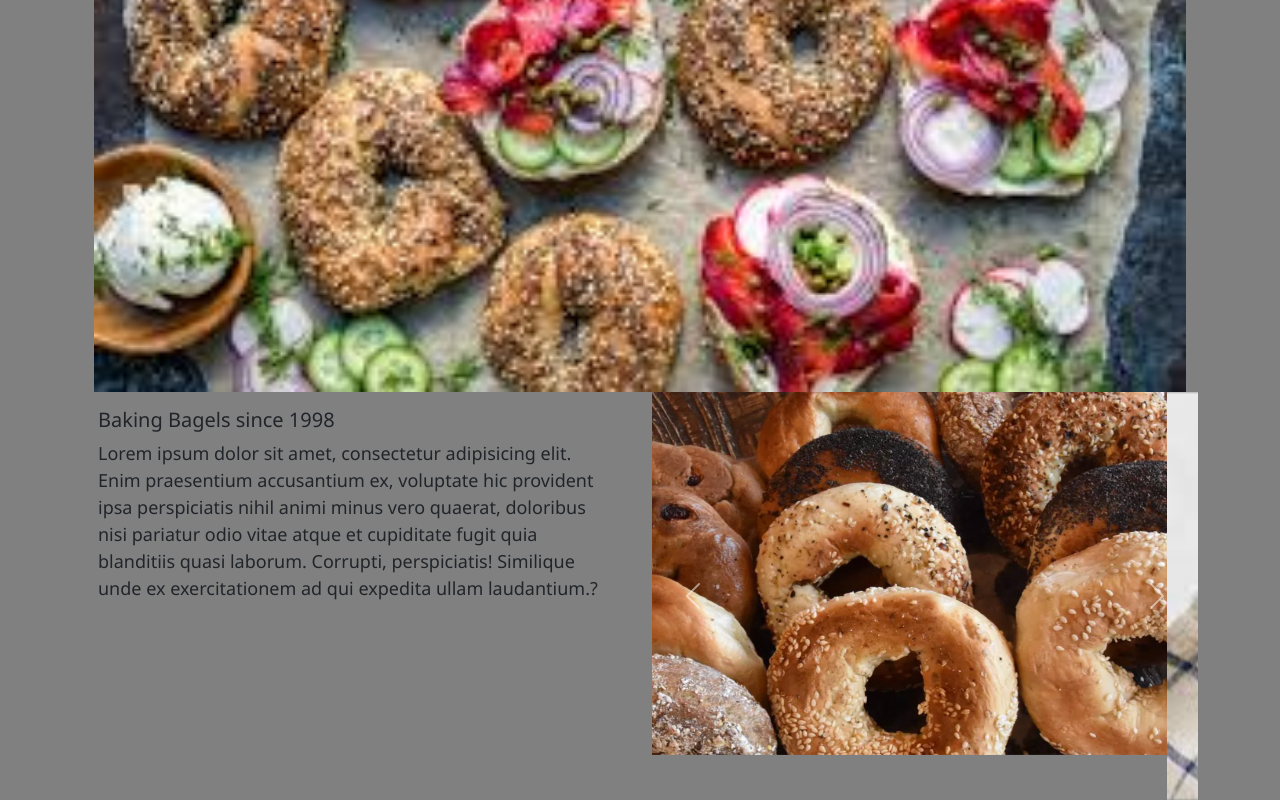
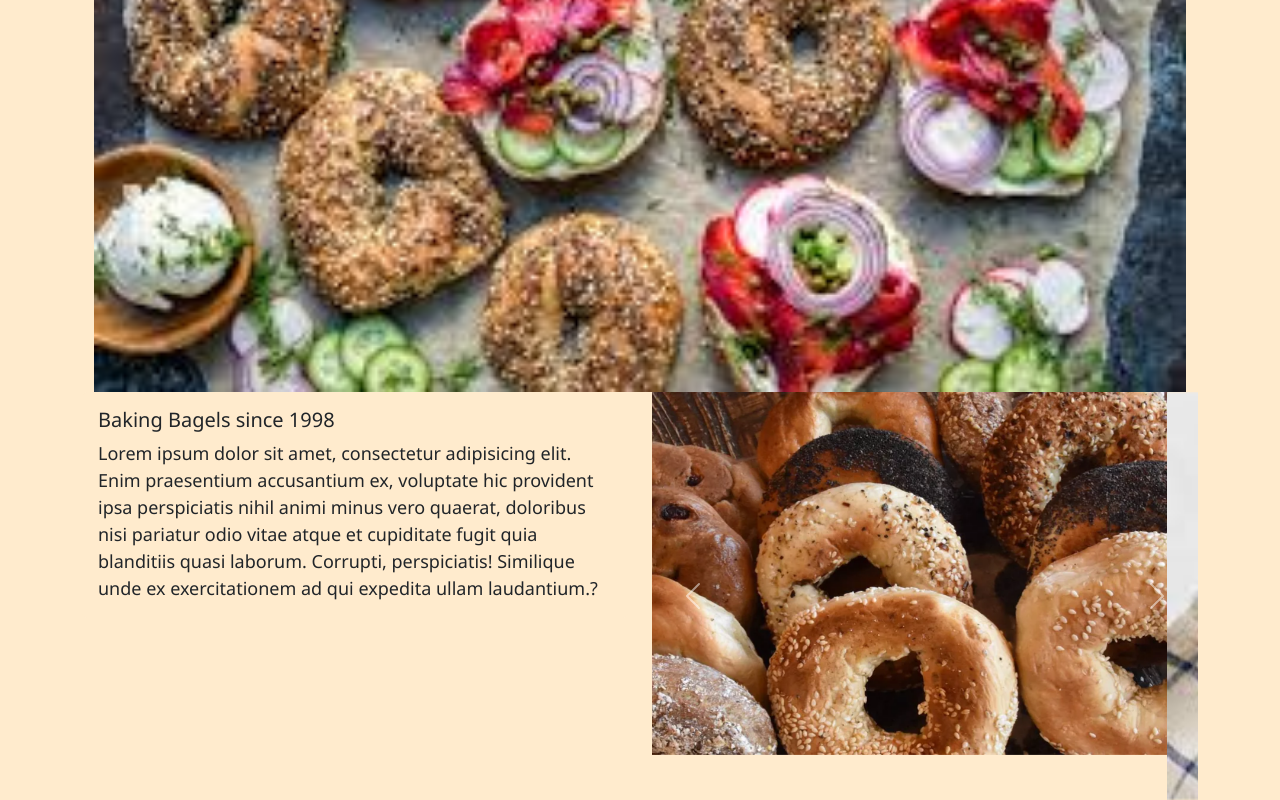
Before and after one commit to digital-futures-academy-se-curriculum/web-fundamentals-bobs-bagels-ecommerce-pair-activity-ivan-agata-1, a plain HTML site: page index2.html in a window 1280 px wide. Shown: the part 1386-2186 px from the top of the page. Drawn offline with nearby package versions, Linux system fonts and the light colour scheme.

Commit message:
changed colorscheme

```diff
--- a/style.css
+++ b/style.css
@@ -12,16 +12,16 @@ img{
     object-fit: cover;
 }
 body {
-     background-color: grey
+     background-color: blanchedalmond;
     }
 
  .navbar {
-     background-color: goldenrod;
+     background-color:lightseagreen;
      font-family:'Segoe UI';
 
-
+/* #4A90E2 */
 }
 .card {
-    background-color: grey;
+    background-color:blanchedalmond;
     border: none;
 }
```
